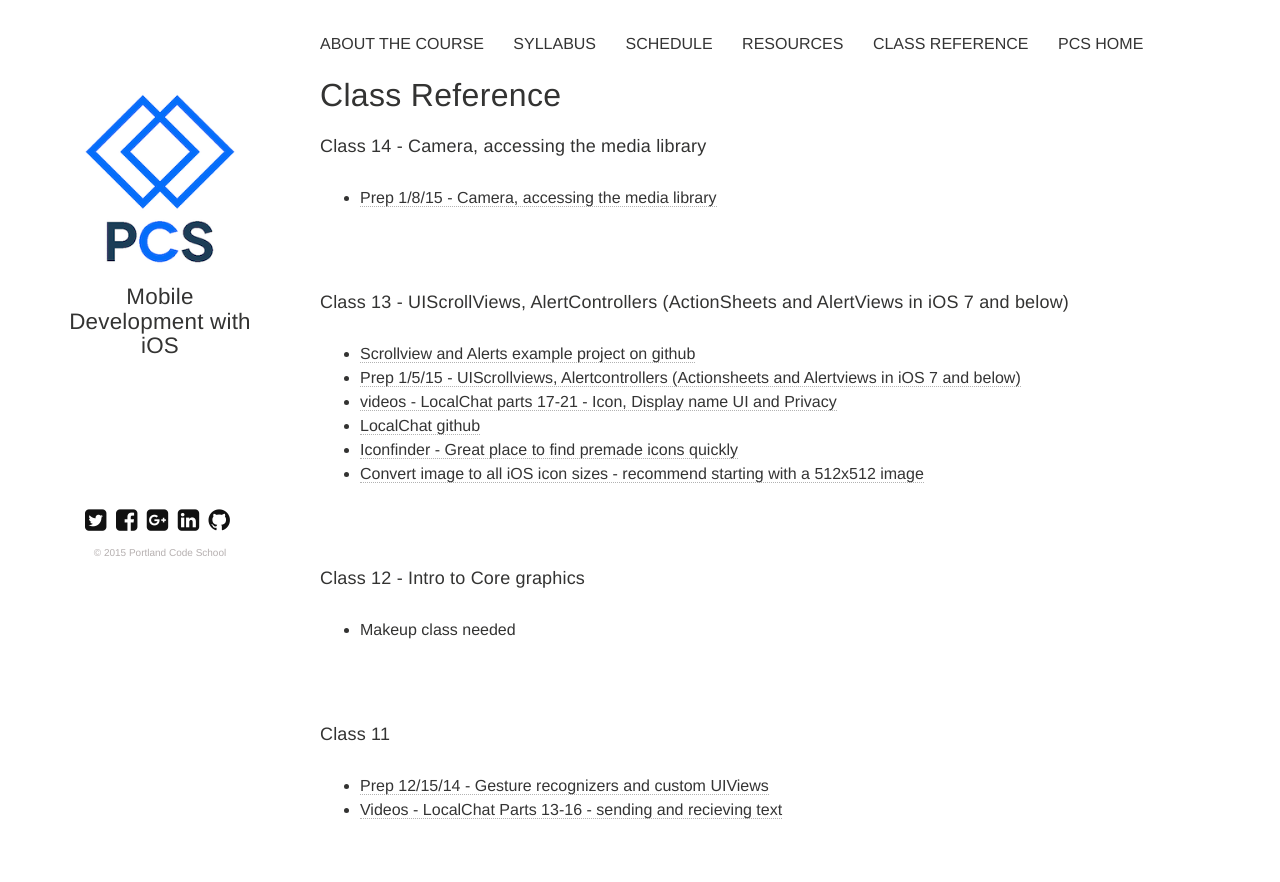
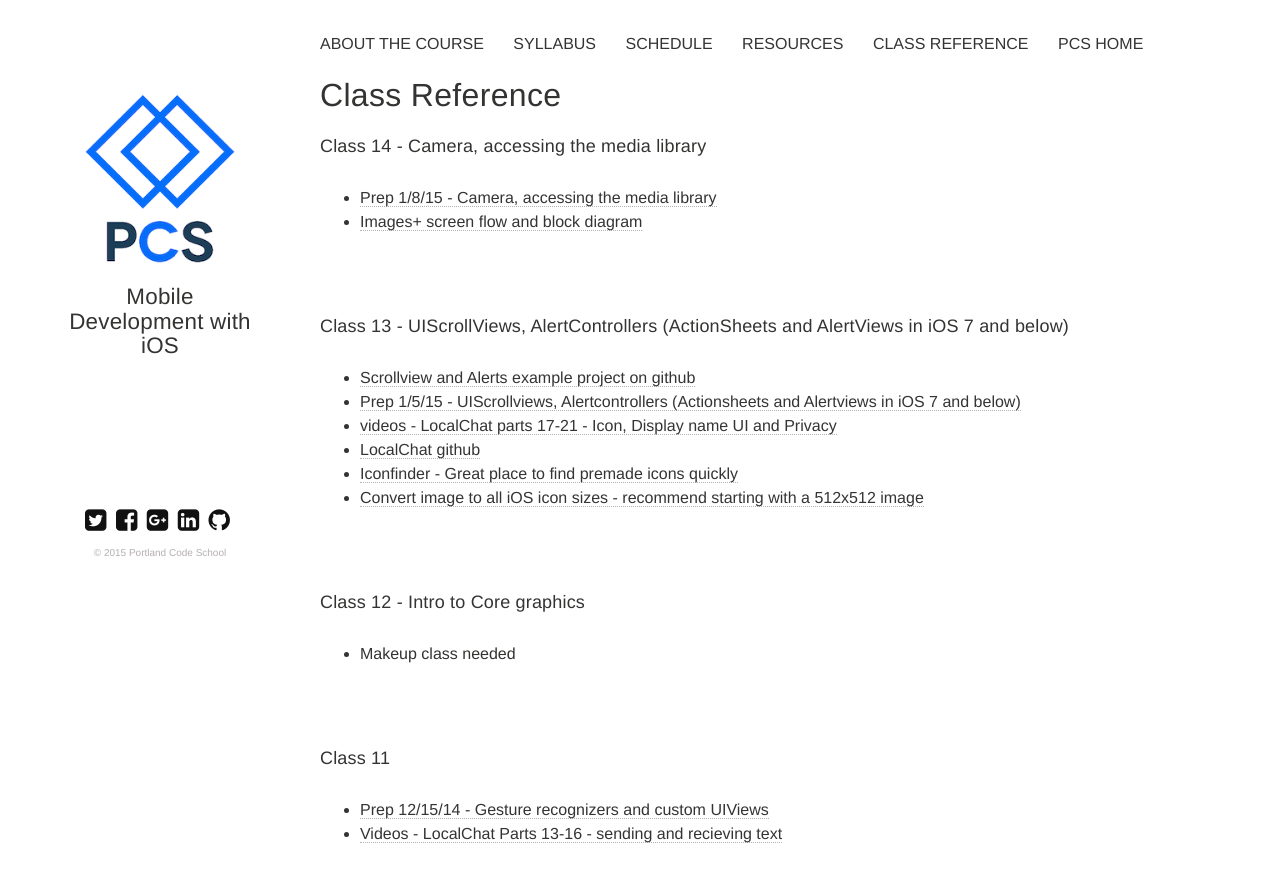
Before and after one commit to portlandcodeschool/ios, a Jekyll site: the page built from reference.md, in a window 1280 px wide and 900 px high. Shown: the top 882 px of the window. Built offline with Jekyll 4.4.1, drawn with Linux system fonts in a browser that asks for light colours; nearby versions of some CDN libraries.

Commit message:
Update reference.md

```diff
--- a/reference.md
+++ b/reference.md
@@ -7,6 +7,7 @@ tags: [reference]
 ---
 ####Class 14 - Camera, accessing the media library
 * [Prep 1/8/15 - Camera, accessing the media library](https://docs.google.com/presentation/d/1GQ-c94ighDwG4vuLBD2dX5t6Asrpqi3Fcswnxl6RumE/edit?usp=sharing)
+* [Images+ screen flow and block diagram](https://docs.google.com/presentation/d/1_YxhHVY6jdrYbLNK9UU-BCZgLy9Rgb1sTpZOVOSKGs8/edit?usp=sharing)
 
 ####Class 13 - UIScrollViews, AlertControllers (ActionSheets and AlertViews in iOS 7 and below)
 * [Scrollview and Alerts example project on github](https://github.com/portlandcodeschool/ScrollviewAndAlerts)
```
